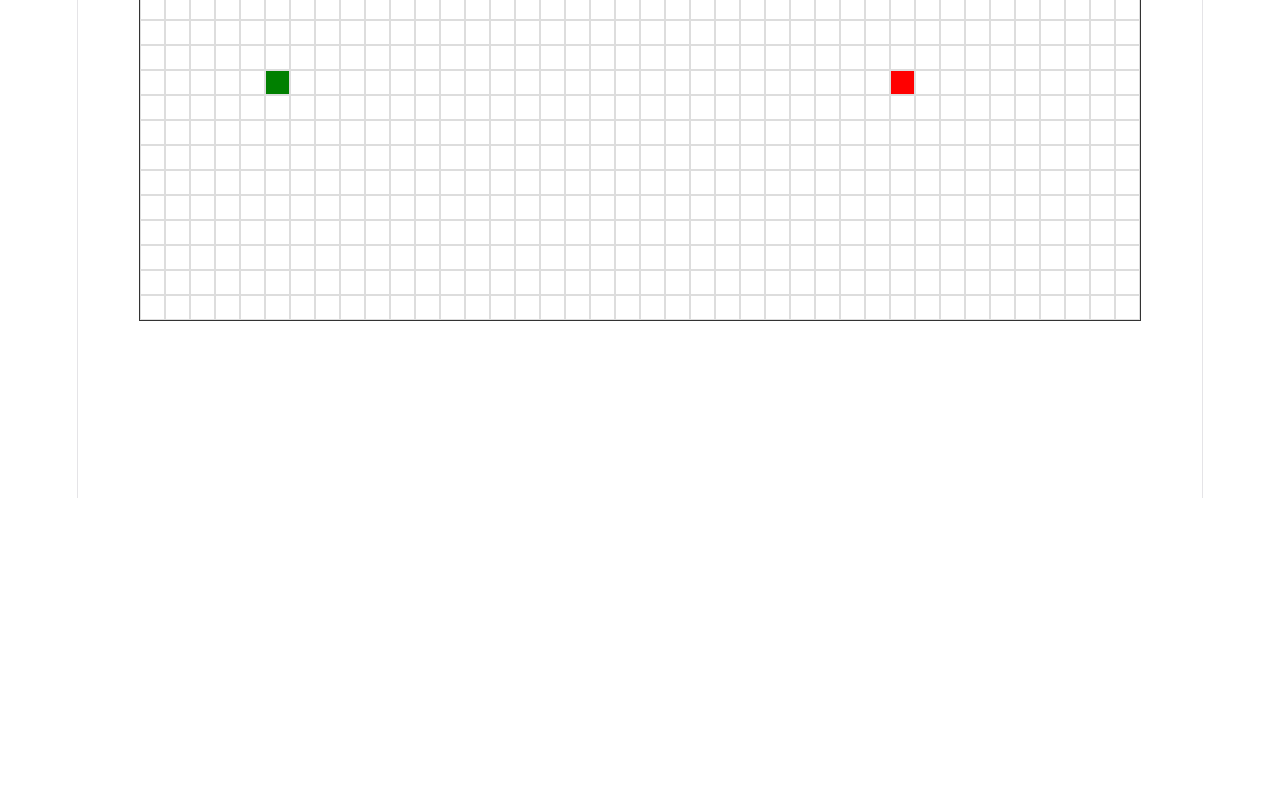
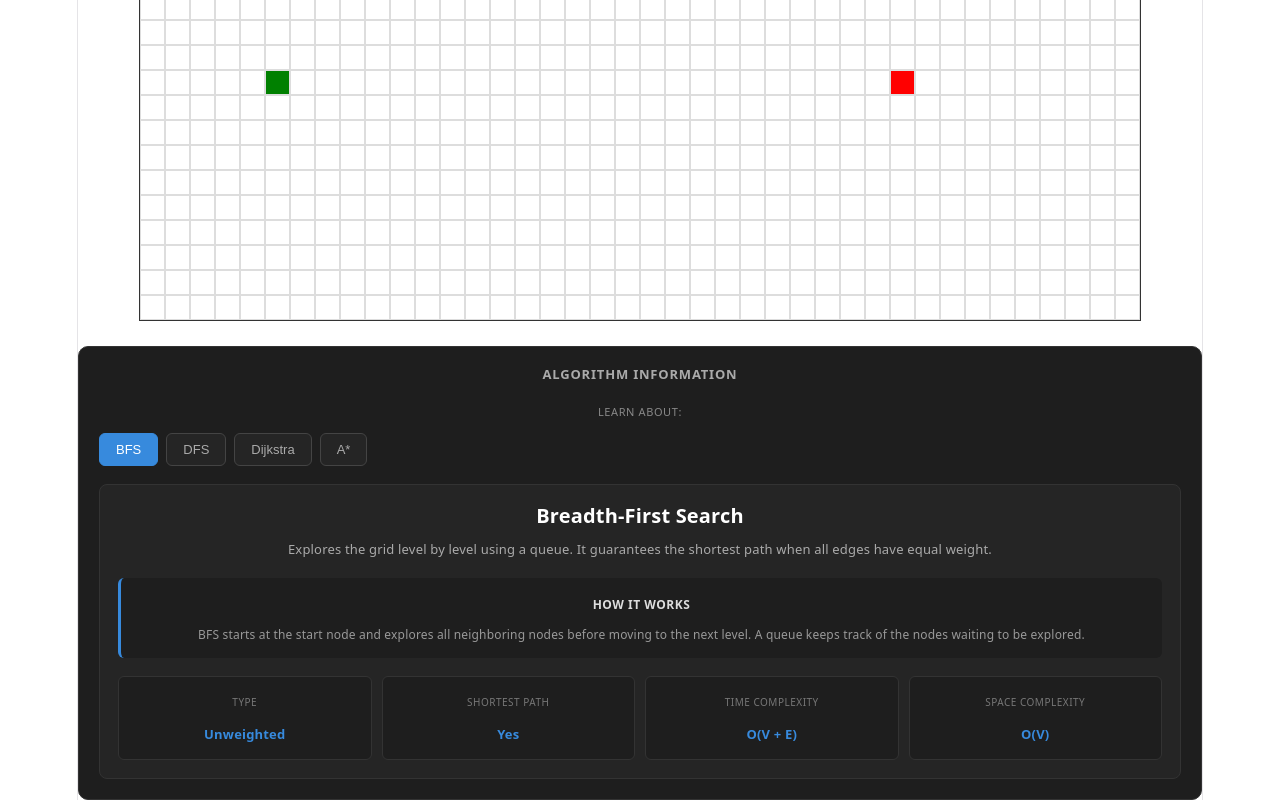
Before and after one commit to Sidfixx/maze-visualizer, a React (Vite) app: page / in a window 1280 px wide. Shown: the part 302-1102 px from the top of the page. Before the commit the page ends 800 px from the top, so only its background shows below. Built offline with nearby package versions, Linux system fonts and the light colour scheme.

Commit message:
add algorithm info panel

```diff
--- a/src/App.tsx
+++ b/src/App.tsx
@@ -1,3 +1,4 @@
+import { AlgorithmInfoPanel } from './components/AlgorithmInfo/AlgorithmInfoPanel';
 import { useState } from 'react';
 import { StatsPanel } from './components/Stats/StatsPanel';
 import { ComparisonPanel } from './components/Comparison/ComparisonPanel';
@@ -334,6 +335,7 @@ const [comparisonComplete, setComparisonComplete] = useState(false);
         visitedNodeIndices={visitedNodeIndices}
         pathNodeIndices={pathNodeIndices}
       />
+      <AlgorithmInfoPanel />
 
       {!isComparisonPlayback &&
         result &&
--- /dev/null
+++ b/src/components/AlgorithmInfo/AlgorithmInfoPanel.css
@@ -0,0 +1,146 @@
+.algorithm-info-panel {
+  margin-top: 20px;
+  padding: 20px;
+  background-color: #1e1e1e;
+  border: 1px solid #333;
+  border-radius: 10px;
+  box-sizing: border-box;
+}
+
+.algorithm-info-title {
+  margin: 0 0 16px 0;
+  font-size: 13px;
+  font-weight: 600;
+  color: #aaa;
+  text-transform: uppercase;
+  letter-spacing: 0.8px;
+}
+
+.algorithm-selector-label {
+  margin: 0 0 8px 0;
+  color: #888;
+  font-size: 11px;
+  text-transform: uppercase;
+  letter-spacing: 0.6px;
+}
+
+.algorithm-selector {
+  display: flex;
+  gap: 8px;
+  margin-bottom: 18px;
+  flex-wrap: wrap;
+}
+
+.algorithm-info-button {
+  padding: 8px 16px;
+  border: 1px solid #444;
+  border-radius: 6px;
+  background-color: #252525;
+  color: #aaa;
+  font-size: 13px;
+  font-weight: 500;
+  cursor: pointer;
+  transition: all 0.15s ease;
+}
+
+.algorithm-info-button:hover {
+  background-color: #303030;
+  color: #fff;
+}
+
+.algorithm-info-button.active {
+  background-color: #378add;
+  border-color: #378add;
+  color: white;
+}
+
+.algorithm-info-content {
+  padding: 18px;
+  background-color: #252525;
+  border: 1px solid #333;
+  border-radius: 8px;
+}
+
+.algorithm-info-content h3 {
+  margin: 0 0 10px 0;
+  color: #fff;
+  font-size: 20px;
+}
+
+.algorithm-description {
+  margin: 0 0 18px 0;
+  color: #aaa;
+  font-size: 13px;
+  line-height: 1.6;
+}
+
+.algorithm-how-it-works {
+  margin-bottom: 18px;
+  padding: 14px 16px;
+  background-color: #1e1e1e;
+  border-left: 3px solid #378add;
+  border-radius: 6px;
+}
+
+.algorithm-how-it-works h4 {
+  margin: 0 0 7px 0;
+  color: #ddd;
+  font-size: 12px;
+  font-weight: 600;
+  text-transform: uppercase;
+  letter-spacing: 0.5px;
+}
+
+.algorithm-how-it-works p {
+  margin: 0;
+  color: #999;
+  font-size: 12px;
+  line-height: 1.6;
+}
+
+.algorithm-details {
+  display: grid;
+  grid-template-columns: repeat(4, 1fr);
+  gap: 10px;
+}
+
+.algorithm-detail {
+  display: flex;
+  flex-direction: column;
+  gap: 6px;
+  padding: 12px;
+  background-color: #1e1e1e;
+  border: 1px solid #333;
+  border-radius: 6px;
+}
+
+.algorithm-detail span {
+  color: #777;
+  font-size: 10px;
+  text-transform: uppercase;
+  letter-spacing: 0.5px;
+}
+
+.algorithm-detail strong {
+  color: #378add;
+  font-size: 13px;
+}
+
+.algorithm-note {
+  margin: 14px 0 0 0;
+  color: #777;
+  font-size: 11px;
+  line-height: 1.5;
+}
+
+@media (max-width: 800px) {
+  .algorithm-details {
+    grid-template-columns: repeat(2, 1fr);
+  }
+}
+
+@media (max-width: 500px) {
+  .algorithm-details {
+    grid-template-columns: 1fr;
+  }
+}
--- /dev/null
+++ b/src/components/AlgorithmInfo/AlgorithmInfoPanel.tsx
@@ -0,0 +1,147 @@
+import { useState } from 'react';
+import './AlgorithmInfoPanel.css';
+
+type AlgorithmName = 'BFS' | 'DFS' | 'Dijkstra' | 'A*';
+
+interface AlgorithmInfo {
+  name: AlgorithmName;
+  fullName: string;
+  description: string;
+  howItWorks: string;
+  type: string;
+  shortestPath: string;
+  timeComplexity: string;
+  spaceComplexity: string;
+}
+
+const algorithmInfo: AlgorithmInfo[] = [
+  {
+    name: 'BFS',
+    fullName: 'Breadth-First Search',
+    description:
+      'Explores the grid level by level using a queue. It guarantees the shortest path when all edges have equal weight.',
+    howItWorks:
+      'BFS starts at the start node and explores all neighboring nodes before moving to the next level. A queue keeps track of the nodes waiting to be explored.',
+    type: 'Unweighted',
+    shortestPath: 'Yes',
+    timeComplexity: 'O(V + E)',
+    spaceComplexity: 'O(V)',
+  },
+  {
+    name: 'DFS',
+    fullName: 'Depth-First Search',
+    description:
+      'Explores as deeply as possible before backtracking. It can find a path, but it does not guarantee the shortest path.',
+    howItWorks:
+      'DFS follows one path as deeply as possible. When it reaches a dead end, it backtracks and tries another path.',
+    type: 'Unweighted',
+    shortestPath: 'No',
+    timeComplexity: 'O(V + E)',
+    spaceComplexity: 'O(V)',
+  },
+  {
+    name: 'Dijkstra',
+    fullName: "Dijkstra's Algorithm",
+    description:
+      'Repeatedly explores the node with the smallest known distance. It guarantees the shortest path when edge weights are non-negative.',
+    howItWorks:
+      'Dijkstra assigns a distance to every node and repeatedly chooses the node with the smallest known distance. It then updates the distances of its neighbors.',
+    type: 'Weighted',
+    shortestPath: 'Yes',
+    timeComplexity: 'O((V + E) log V)',
+    spaceComplexity: 'O(V)',
+  },
+  {
+    name: 'A*',
+    fullName: 'A* Search',
+    description:
+      'Combines the cost already travelled with a heuristic estimate of the remaining distance to guide the search toward the goal.',
+    howItWorks:
+      'A* evaluates nodes using the cost already travelled plus an estimate of the remaining distance. This helps guide the search toward the destination instead of exploring uniformly.',
+    type: 'Weighted',
+    shortestPath: 'Yes*',
+    timeComplexity: 'Depends on heuristic',
+    spaceComplexity: 'O(V)',
+  },
+];
+
+export function AlgorithmInfoPanel() {
+  const [selectedAlgorithm, setSelectedAlgorithm] =
+    useState<AlgorithmName>('BFS');
+
+  const selectedInfo = algorithmInfo.find(
+    (algorithm) => algorithm.name === selectedAlgorithm
+  )!;
+
+  return (
+    <div className="algorithm-info-panel">
+      <h2 className="algorithm-info-title">
+        Algorithm Information
+      </h2>
+
+      <p className="algorithm-selector-label">
+        Learn about:
+      </p>
+
+      <div className="algorithm-selector">
+        {algorithmInfo.map((algorithm) => (
+          <button
+            key={algorithm.name}
+            onClick={() => setSelectedAlgorithm(algorithm.name)}
+            className={`algorithm-info-button ${
+              selectedAlgorithm === algorithm.name
+                ? 'active'
+                : ''
+            }`}
+          >
+            {algorithm.name}
+          </button>
+        ))}
+      </div>
+
+      <div className="algorithm-info-content">
+        <h3>{selectedInfo.fullName}</h3>
+
+        <p className="algorithm-description">
+          {selectedInfo.description}
+        </p>
+
+        <div className="algorithm-how-it-works">
+          <h4>How it works</h4>
+
+          <p>{selectedInfo.howItWorks}</p>
+        </div>
+
+        <div className="algorithm-details">
+          <div className="algorithm-detail">
+            <span>Type</span>
+            <strong>{selectedInfo.type}</strong>
+          </div>
+
+          <div className="algorithm-detail">
+            <span>Shortest Path</span>
+            <strong>{selectedInfo.shortestPath}</strong>
+          </div>
+
+          <div className="algorithm-detail">
+            <span>Time Complexity</span>
+            <strong>{selectedInfo.timeComplexity}</strong>
+          </div>
+
+          <div className="algorithm-detail">
+            <span>Space Complexity</span>
+            <strong>{selectedInfo.spaceComplexity}</strong>
+          </div>
+        </div>
+
+        {selectedAlgorithm === 'A*' && (
+          <p className="algorithm-note">
+            * With an admissible heuristic such as Manhattan
+            distance for this grid, A* can guarantee an optimal
+            path under the appropriate conditions.
+          </p>
+        )}
+      </div>
+    </div>
+  );
+}
```
